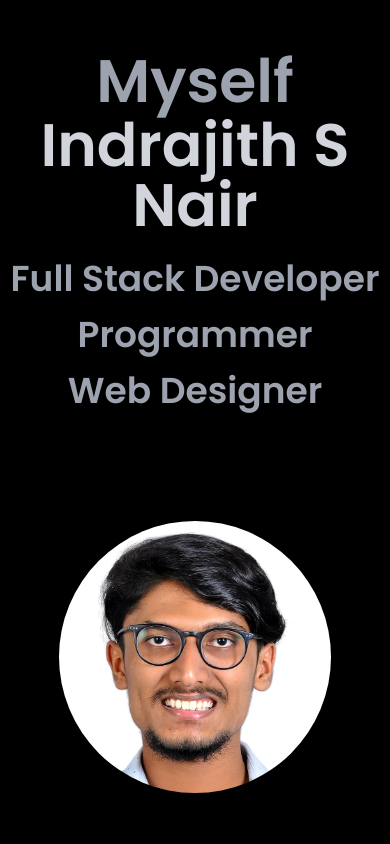
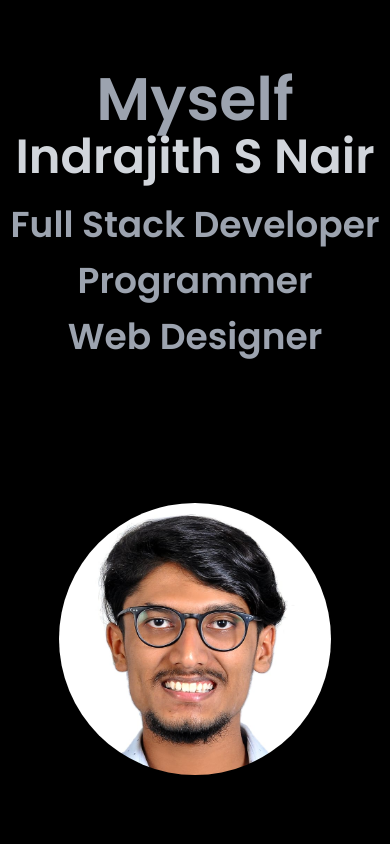
Before and after one commit to Indrajiths4/personalportfolio, a Next.js app: page / in a window 390 px wide. Shown: the top 844 px of the page. Built offline with nearby package versions, Linux system fonts and the light colour scheme.

Commit message:
fixed font size

```diff
--- a/app/page.tsx
+++ b/app/page.tsx
@@ -133,7 +133,7 @@ export default function Home() {
           <h2 className="poppins-semibold text-gray-400 text-6xl pb-1">
             Myself
           </h2>
-          <h2 className="poppins-semibold text-gray-300 text-6xl pb-4 lg:text-7xl md:text-7xl">
+          <h2 className="poppins-semibold text-gray-300 text-5xl pb-4 lg:text-7xl md:text-7xl">
             Indrajith S Nair
           </h2>
           <h3 className="poppins-semibold text-gray-400 text-4xl p-2">
```
